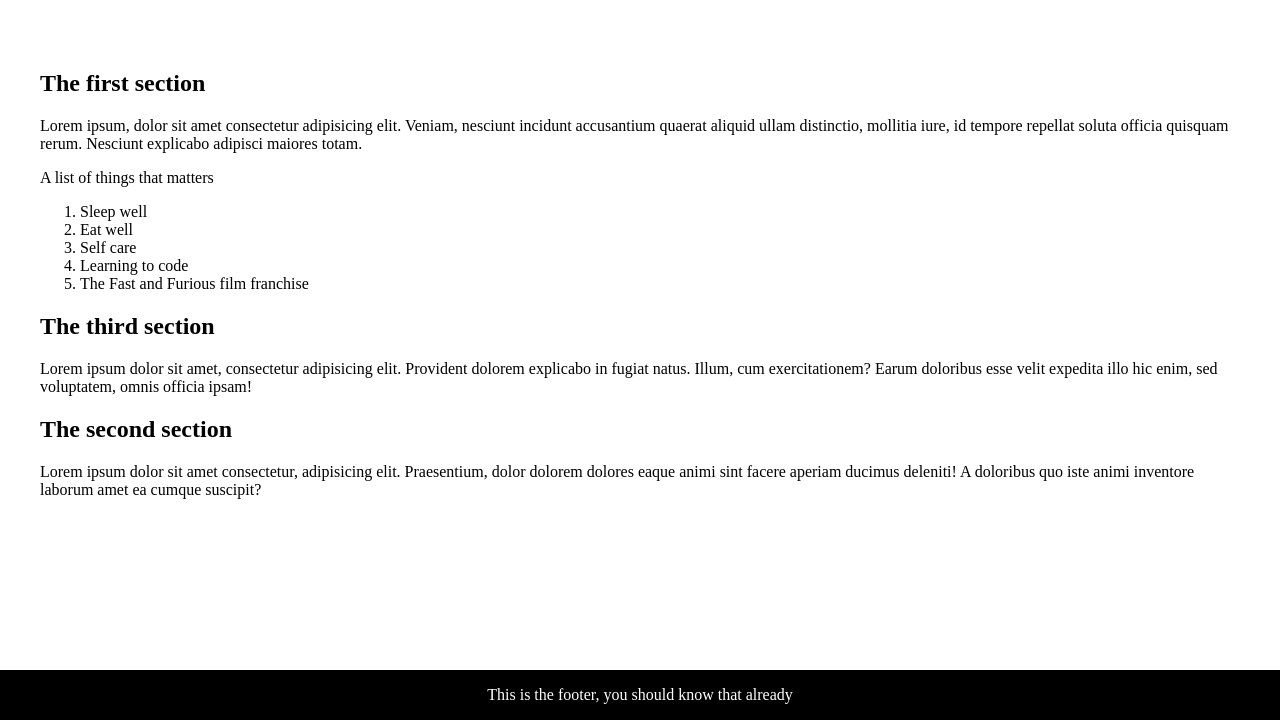
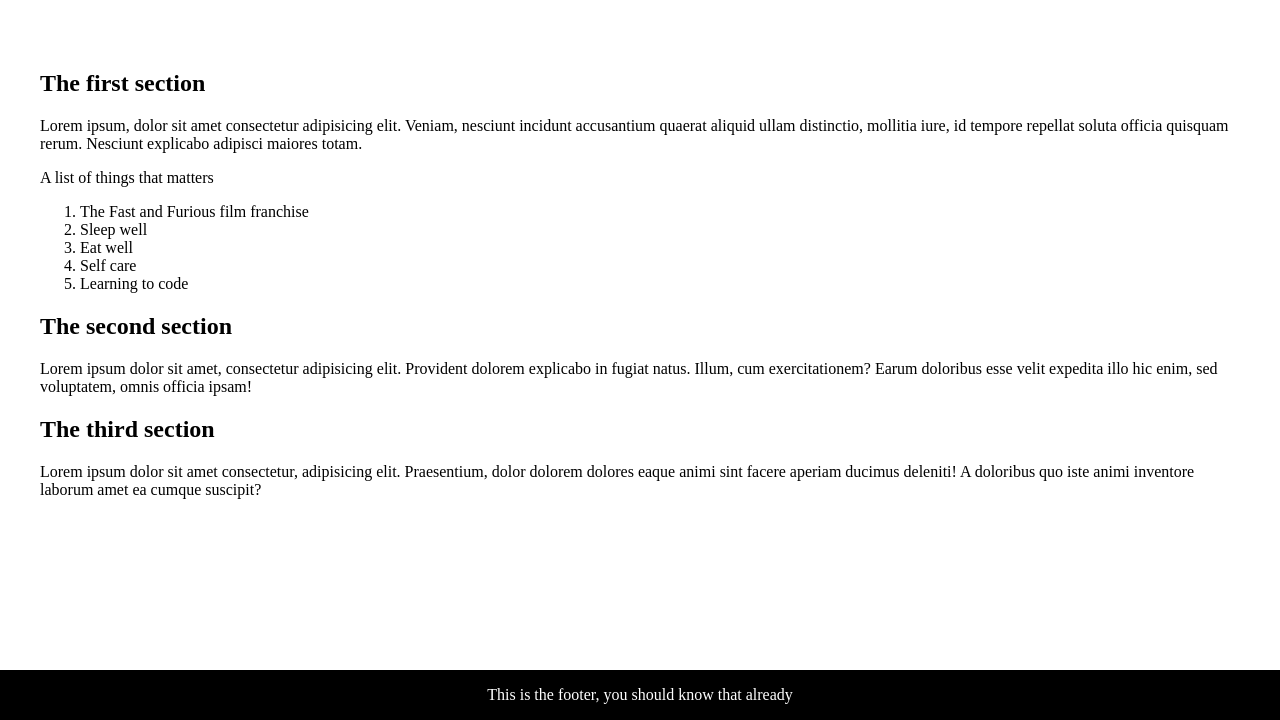
Before and after one commit to RebeccaVanLitsenborg/DOM, a plain HTML site: page Navigate/index.html in a window 1280 px wide. Shown: the part 80-800 px from the top of the page. Drawn offline with Linux system fonts and the light colour scheme.

Commit message:
Put last child of ol tag at beginning of list

```diff
--- a/Navigate/index.html
+++ b/Navigate/index.html
@@ -6,7 +6,7 @@
   <meta name="viewport" content="width=device-width, initial-scale=1.0">
   <title>Exploring the DOM</title>
 
-  <link rel="stylesheet" href="../assets/style.css">
+  <link rel="stylesheet" href="/assets/style.css">
   <script defer src="script.js"></script>
 </head>
 <body>
--- a/Navigate/script.js
+++ b/Navigate/script.js
@@ -0,0 +1,16 @@
+const olElement = document.querySelector('section:first-of-type ol');
+
+if (olElement) {
+  const lastListItem = olElement.lastElementChild;
+  olElement.insertBefore(lastListItem, olElement.firstElementChild);
+}
+
+
+const secondH2 = document.querySelector('section:nth-of-type(2) h2');
+const thirdH2 = document.querySelector('section:nth-of-type(3) h2');
+
+if (secondH2 && thirdH2) {
+  const tempText = secondH2.textContent;
+  secondH2.textContent = thirdH2.textContent;
+  thirdH2.textContent = tempText;
+}
```
